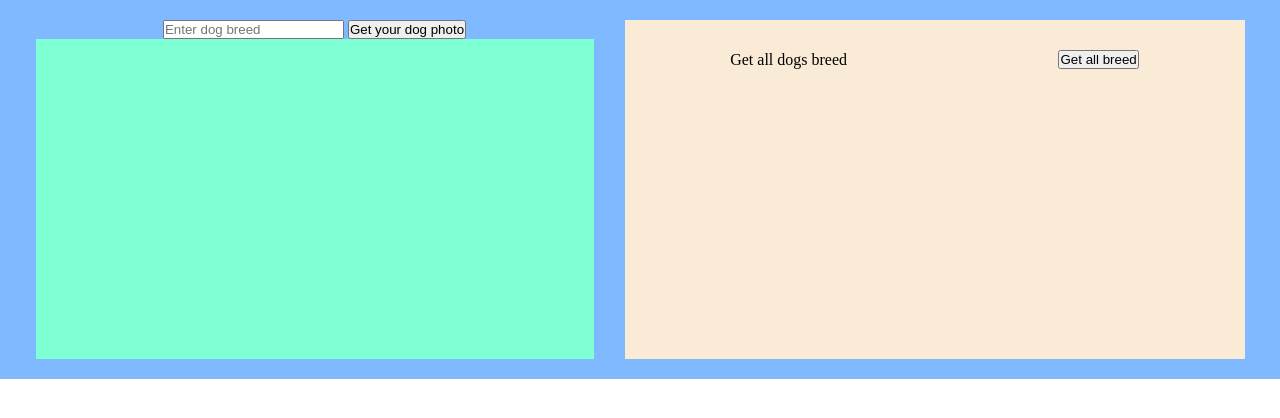
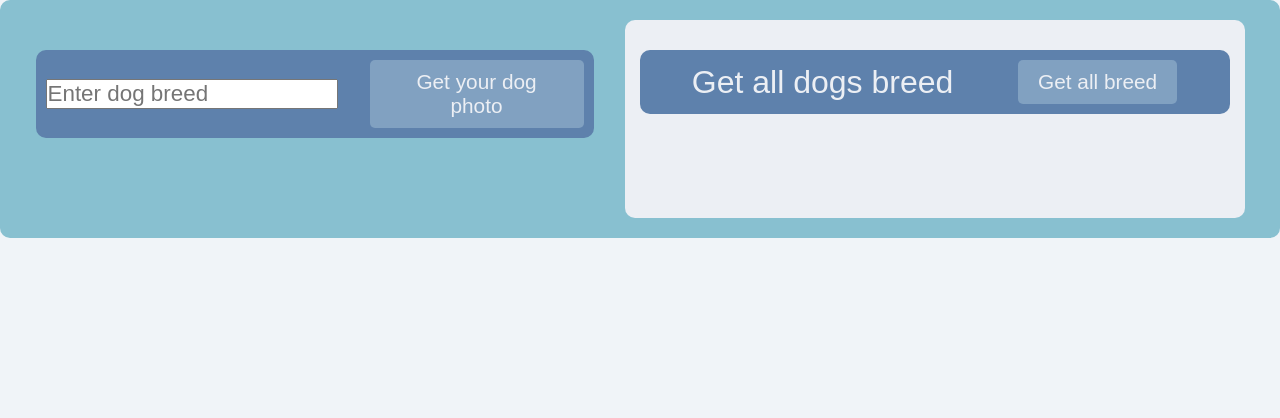
Before and after one commit to EvP8/Workshop-Fecth, a website: page index.html in a window 1280 px wide. Drawn offline with Linux system fonts and the light colour scheme.

Commit message:
breedsList

```diff
--- a/index.html
+++ b/index.html
@@ -7,7 +7,7 @@
     <title>Dog Photo App</title>
 </head>
 <body>
-    <p class="error" style="width: 100%; background-color: red; text-align: center; display: none;">Įvyko klaida</p>
+    <p class="error" style="font-size: 1.5rem; padding: 10px; width: 100%; background-color: red; text-align: center; display: none;">Įvyko klaida</p>
     <div class="container">
         <div class="getRandomContainer">
             <div class="getrandom">
--- a/script.js
+++ b/script.js
@@ -2,6 +2,7 @@ const inputDOM = document.querySelector('#breedInput');
 const photoBtnDOM = document.querySelector('.getPhotoBtn');
 const dogListDOM = document.querySelector('#dogList');
 const errorDOM = document.querySelector('.error');
+const dogBtnDOM = document.querySelector('.getDogBtn');
 
 photoBtnDOM.addEventListener('click', getDogPhoto);
 
@@ -46,10 +47,8 @@ function showError(message) {
 
     setTimeout(() => {
         errorDOM.style.display = 'none';
-    }, 2000);
+    }, 3000);
 }
-
-const dogBtnDOM = document.querySelector('.getDogBtn');
 
 dogBtnDOM.addEventListener('click', getDogBreeds);
 
--- a/style.css
+++ b/style.css
@@ -4,12 +4,20 @@
     box-sizing: border-box;
 }
 
+body {
+    font-family: Arial, sans-serif;
+    background-color: #f0f4f8;
+    font-size: 2rem;
+}
+
 .container {
     width: 100%;
     display: flex;
     justify-content: space-around;
-    background-color: rgb(127, 185, 255);
+    background-color: #88c0d0;
     padding: 20px;
+    border-radius: 10px;
+
 }
 
 .getRandomContainer {
@@ -17,30 +25,102 @@
     display: flex;
     flex-direction: column;
     align-items: center;
+
+}
+
+.getrandom {
+    display: flex;
+    justify-content: space-between;
+    align-items: center;
+    margin-top: 30px;
+    background-color: #5e81ac;
+    color: #eceff4;
+    padding: 10px;
+    border-radius: 10px;
+    gap: 2rem;
+}
+
+#breedInput {
+    font-size: 1.4rem;
 }
 
 .dog_photos {
-    width: 100%;
-    height: 20rem;
-    background-color: aquamarine;
+    /* columns: 170px; */
     display: flex;
     justify-content: center;
     align-items: center;
+    width: 100%;
+    height: auto;
+    background-color: #e5e9f0;
+    border-radius: 10px;
+    margin-top: 5rem;
+    gap: 5px;
 }
 
 .dog_photos img {
     max-width: 100%;
     max-height: 100%;
+    border-radius: 10px;
 }
 
 .listContainer {
     width: 50%;
-    background-color: antiquewhite;
+    background-color: #eceff4;
+    border-radius: 10px;
+
 }
 
 .get {
     display: flex;
     justify-content: space-around;
     align-items: center;
-    margin-top: 30px;
+    margin: 30px 15px;
+    background-color: #5e81ac;
+    color: #eceff4;
+    padding: 10px 20px;
+    border-radius: 10px;
+
+
 }
+
+#dogList {
+    list-style: none;
+    padding: 20px 8px;
+    margin: 5px 0;
+    /* column-count: 3; */
+    columns: 170px;
+    column-gap: 20px;
+    text-align: center;
+
+}
+
+#dogList li {
+    background-color: #4c566a;
+    color: #d8dee9;
+    padding: 10px;
+    margin-bottom: 10px;
+    border-radius: 5px;
+    font-size: 18px;
+    box-shadow: 0 4px 6px rgba(0, 0, 0, 0.1);
+    transition: background-color 0.3s ease;
+    font-size: 1.2rem;
+}
+
+#dogList li:hover {
+    background-color: #8fbcbb;
+}
+
+button {
+    background-color: #81a1c1;
+    color: #eceff4;
+    border: none;
+    padding: 10px 20px;
+    border-radius: 5px;
+    cursor: pointer;
+    transition: background-color 0.3s ease;
+    font-size: 1.3rem;
+}
+
+button:hover {
+    background-color: #8fbcbb;
+}
```
